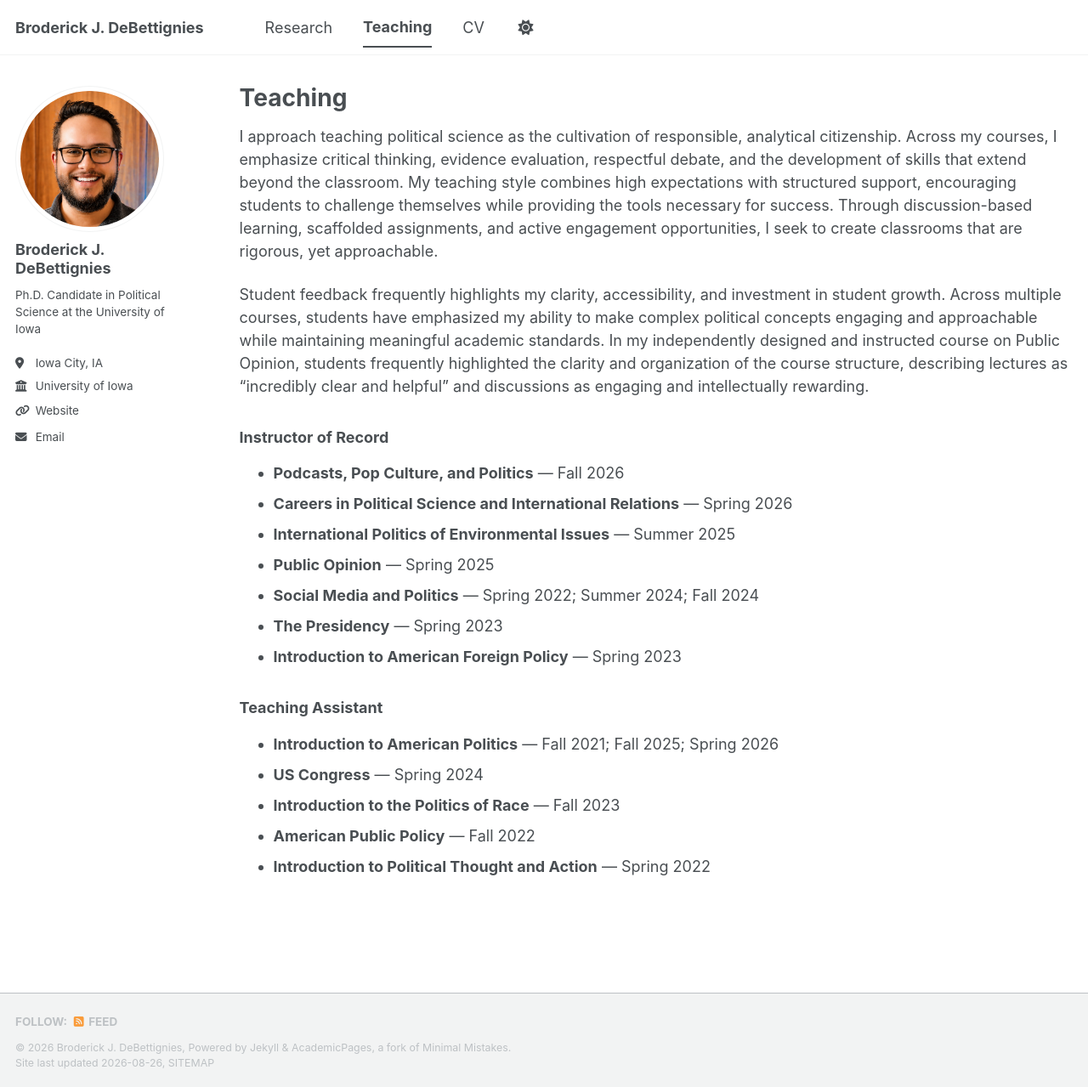
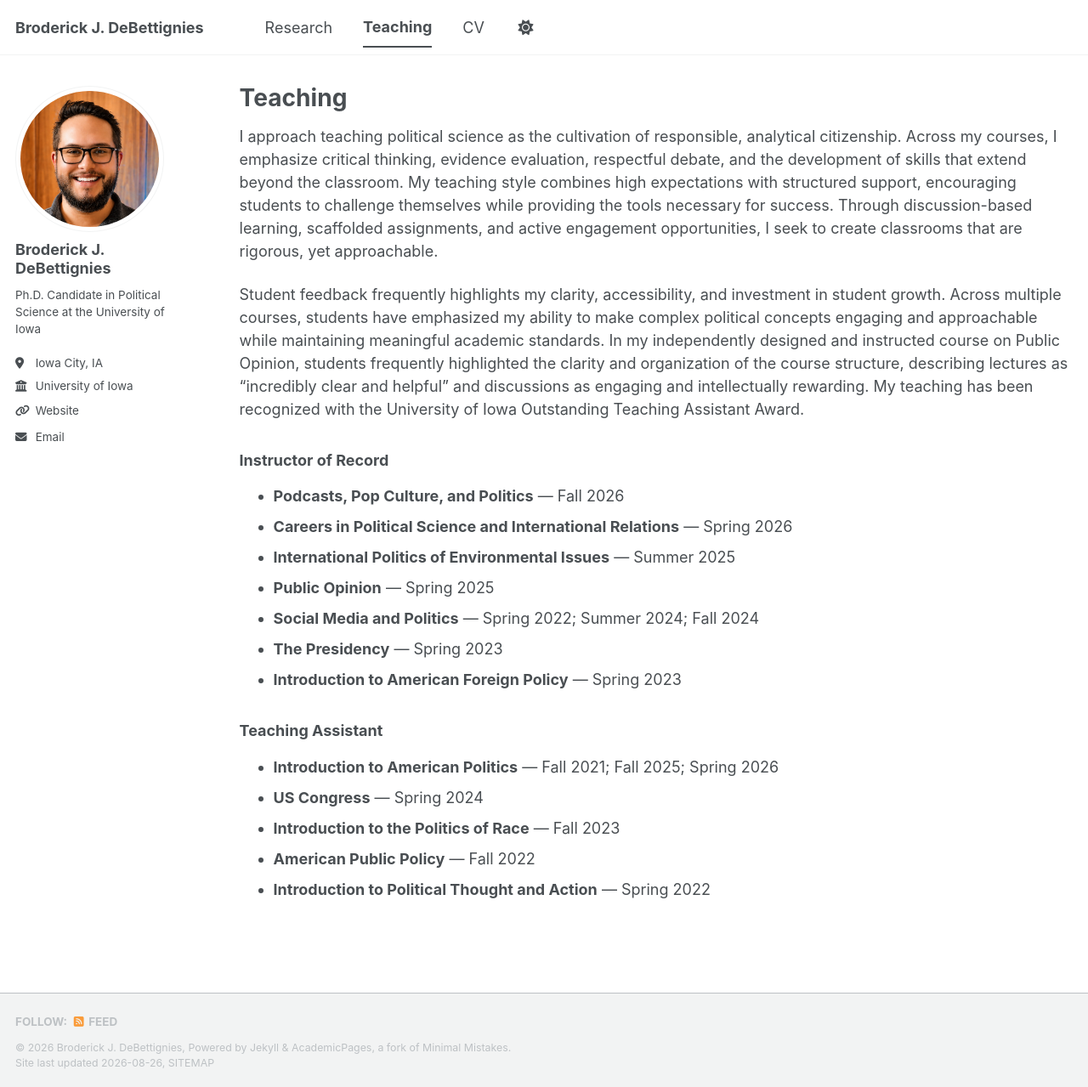
Before and after one commit to brodydebettignies/brodydebettignies.github.io, a Jekyll site: the page built from _pages/teaching.html, in a window 1280 px wide and 1279 px high. Shown: the whole window at 85% size. Built offline with Jekyll 4.4.1, drawn with Linux system fonts in a browser that asks for light colours; a script bundle is joined from its source files by our own code; library files that are not in the unit come from our copies.

Commit message:
Update teaching.html

```diff
--- a/_pages/teaching.html
+++ b/_pages/teaching.html
@@ -10,7 +10,7 @@ I approach teaching political science as the cultivation of responsible, analyti
 </p>
 
 <p>
-Student feedback frequently highlights my clarity, accessibility, and investment in student growth. Across multiple courses, students have emphasized my ability to make complex political concepts engaging and approachable while maintaining meaningful academic standards. In my independently designed and instructed course on Public Opinion, students frequently highlighted the clarity and organization of the course structure, describing lectures as “incredibly clear and helpful” and discussions as engaging and intellectually rewarding.
+Student feedback frequently highlights my clarity, accessibility, and investment in student growth. Across multiple courses, students have emphasized my ability to make complex political concepts engaging and approachable while maintaining meaningful academic standards. In my independently designed and instructed course on Public Opinion, students frequently highlighted the clarity and organization of the course structure, describing lectures as “incredibly clear and helpful” and discussions as engaging and intellectually rewarding. My teaching has been recognized with the University of Iowa Outstanding Teaching Assistant Award.
 </p>
 
 <h3>Instructor of Record</h3>
```
